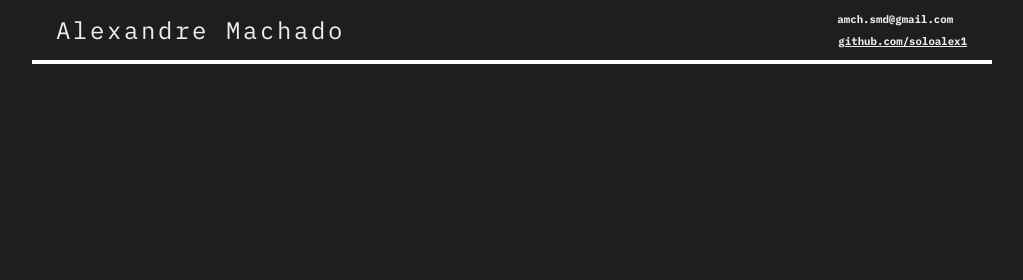
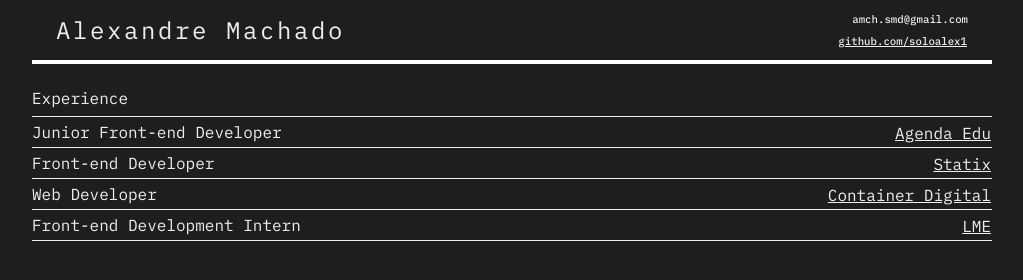
Before and after one commit to soloalex1/alexmachina, a Gatsby site: page / in a window 1280 px wide. Shown: the whole page, without its empty margins (128-1151 px from the left). Built offline with nearby package versions, Linux system fonts and the light colour scheme; Gatsby itself is replaced by a stand-in of ours.

Commit message:
WIP: Lists

```diff
--- /dev/null
+++ b/src/components/Experience/index.tsx
@@ -0,0 +1,32 @@
+import React from "react";
+
+import List from "../List";
+
+const ExperienceSection: React.FC = () => {
+	const EXPERIENCE_ITEMS = [
+		{
+			role: "Junior Front-end Developer",
+			company: "Agenda Edu",
+			link: "https://agendaedu.com/",
+		},
+		{
+			role: "Front-end Developer",
+			company: "Statix",
+			link: "https://statix.com.br/",
+		},
+		{
+			role: "Web Developer",
+			company: "Container Digital",
+			link: "http://www.codijr.ufc.br/",
+		},
+		{
+			role: "Front-end Development Intern",
+			company: "LME",
+			link: "https://lme.virtual.ufc.br/",
+		},
+	];
+
+	return <List title="Experience" items={EXPERIENCE_ITEMS} />;
+};
+
+export default ExperienceSection;
--- a/src/components/Header/styles.ts
+++ b/src/components/Header/styles.ts
@@ -1,5 +1,4 @@
 import styled, { css } from "styled-components";
-import { LinkStyles } from "../../globalStyles";
 
 export const HeaderContainer = styled.header`
 	display: flex;
@@ -14,6 +13,11 @@ export const HeaderContainer = styled.header`
 		font-weight: 400;
 		font-size: 24px;
 		letter-spacing: 2.6px;
+
+		@media (max-width: 768px) {
+			font-size: 16px;
+			font-weight: 500;
+		}
 	}
 
 	aside {
@@ -21,13 +25,11 @@ export const HeaderContainer = styled.header`
 		display: flex;
 		flex-flow: column nowrap;
 		justify-content: center;
+		align-items: flex-end;
 
 		> * {
 			margin: 4px 0;
-		}
-
-		a {
-			${LinkStyles};
+			font-weight: 500;
 		}
 	}
 `;
--- /dev/null
+++ b/src/components/List/index.tsx
@@ -0,0 +1,30 @@
+import React from "react";
+
+import * as S from "./styles";
+
+type ListProps = {
+	title: string;
+	items: { role: string; company: string; link: string }[];
+};
+
+const List: React.FC<ListProps> = ({ title, items }) => {
+	return (
+		<section>
+			<S.ListComponent>
+				<li>{title}</li>
+				{items.map(({ role, company, link }) => {
+					return (
+						<li>
+							<span>{role}</span>
+							<a href={link} target="_blank">
+								{company}
+							</a>
+						</li>
+					);
+				})}
+			</S.ListComponent>
+		</section>
+	);
+};
+
+export default List;
--- /dev/null
+++ b/src/components/List/styles.ts
@@ -0,0 +1,19 @@
+import styled from "styled-components";
+
+export const ListComponent = styled.ul`
+	list-style-type: none;
+	padding: 0;
+
+	> * {
+		border-bottom: 1px solid #eee;
+		padding: 4px 0;
+		display: flex;
+		align-items: center;
+		justify-content: space-between;
+		flex-flow: row nowrap;
+
+		&:first-of-type {
+			padding: 8px 0;
+		}
+	}
+`;
--- a/src/components/MainContainer/index.tsx
+++ b/src/components/MainContainer/index.tsx
@@ -3,7 +3,7 @@ import React from "react";
 import * as S from "./styles";
 
 type ContainerProps = {
-	children: JSX.Element;
+	children: JSX.Element[];
 };
 
 const Container: React.FC<ContainerProps> = ({ children }) => {
--- a/src/globalStyles.ts
+++ b/src/globalStyles.ts
@@ -1,26 +1,7 @@
 import { createGlobalStyle, css } from "styled-components";
 
-const GlobalStyle = createGlobalStyle`
-  html, body {
-    width: 100%;
-    height: 100%;
-    margin: 0;
-    padding: 0;
-    overflow-x: hidden;
-    background-color: #1E1E1E;
-    color: #EEE;
-    font-family: "IBM Plex Mono", monospace;
-  }
-`;
-
-export const FullBleed = css`
-	width: 100%;
-	grid-column: 1 / -1;
-`;
-
-export const LinkStyles = css`
+const LinkStyles = css`
 	outline: none;
-	/* text-decoration: none; */
 	padding: 2px 1px 0;
 
 	&:link {
@@ -44,4 +25,26 @@ export const LinkStyles = css`
 	}
 `;
 
+const GlobalStyle = createGlobalStyle`
+  html, body {
+    width: 100%;
+    height: 100%;
+    margin: 0;
+    padding: 0;
+    overflow-x: hidden;
+    background-color: #1E1E1E;
+    color: #EEE;
+    font-family: "IBM Plex Mono", monospace;
+
+		a {
+			${LinkStyles};
+		}
+  }
+`;
+
+export const FullBleed = css`
+	width: 100%;
+	grid-column: 1 / -1;
+`;
+
 export default GlobalStyle;
--- a/src/pages/index.tsx
+++ b/src/pages/index.tsx
@@ -4,6 +4,7 @@ import type { HeadFC, PageProps } from "gatsby";
 import Header from "../components/Header";
 import MainContainer from "../components/MainContainer";
 import GlobalStyle from "../globalStyles";
+import ExperienceSection from "../components/Experience";
 
 const IndexPage: React.FC<PageProps> = () => {
 	return (
@@ -11,6 +12,7 @@ const IndexPage: React.FC<PageProps> = () => {
 			<GlobalStyle />
 			<MainContainer>
 				<Header />
+				<ExperienceSection />
 			</MainContainer>
 		</>
 	);
```
